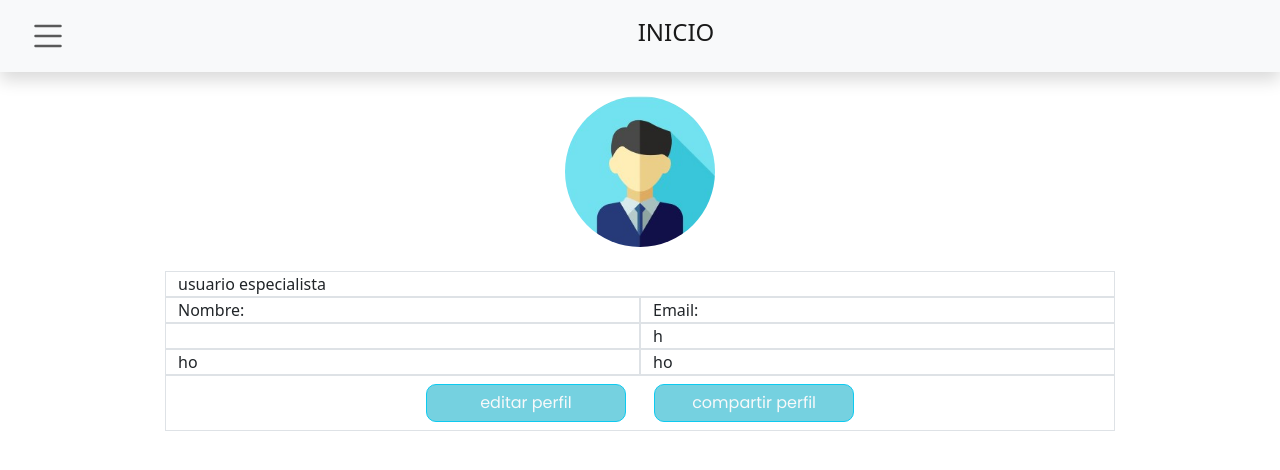
After one commit to dvBelenMG/SystemAt, a PHP site: page /perfil2.php in a window 1280 px wide. The commit adds this page. Shown: the top 470 px of the page. Run offline with PHP 8.4, Linux system fonts and the light colour scheme.

Commit message:
actualizaciones

```diff
--- a/dashboardP.php
+++ b/dashboardP.php
@@ -6,6 +6,7 @@
     <meta name="viewport" content="width=device-width, initial-scale=1.0">
     <link rel="stylesheet" href="css/bootstrap.min.css">
     <link rel="stylesheet" href="css/dash1.css">
+    <link rel="stylesheet" href="../css/main.css">
     <title>Document</title>
 </head>
 
--- /dev/null
+++ b/perfil2.php
@@ -0,0 +1,91 @@
+<!DOCTYPE html>
+<html lang="en">
+<head>
+    <meta charset="UTF-8">
+    <meta name="viewport" content="width=device-width, initial-scale=1.0">
+    <link rel="stylesheet" href="css/bootstrap.min.css">
+    <title>Document</title>
+</head>
+<body>
+<?php include 'process\menu1.php';?>
+
+<style>
+    @import url('https://fonts.googleapis.com/css2?family=Poppins:ital,wght@0,100;0,200;0,300;0,400;0,500;0,600;0,700;0,800;0,900;1,100;1,200;1,300;1,400;1,500;1,600;1,700;1,800;1,900&display=swap');
+    .btn{
+
+        font-family: "Poppins", serif;
+        width: 200px;
+        margin: 12px;
+        background-color:#75D1E0;
+        border-radius: 10px;
+
+    }
+
+
+</style>
+
+<!--navar-->
+<nav class="navbar navbar-light bg-light shadow">
+    <div class="container-fluid">
+        <a class="icon nav-link active" data-bs-toggle="offcanvas" href="#offcanvasMenu" role="button">
+            <img src="img/list.svg" width="40px" alt="">
+        </a>
+        <a class="navbar-brand mx-auto" href="#">
+            <h4>INICIO</h4>
+        </a>
+    </div>
+</nav>
+
+<!--inicio del contenido-->
+<div class="col-md-12 col-lg-12 col-sm-12 justify-content-center">
+
+<div class="row mt-4 justify-content-center align-items-center text-center">
+    <div class="col-sm12 col-lg-12 col-md-12">
+        <img src="img/especialist.jpg" width="150px" alt="" srcset="" class="rounded-circle">
+    </div>
+</div>
+
+<!--caja contenedora de datos-->
+    <div class="container mt-4">
+    <div class="row justify-content-center">
+            <div class="col-sm-10 col-md-10 col-lg-10 bg-ligth border border-1">
+                usuario especialista
+            </div>
+        </div>
+        <div class="row justify-content-center">
+            <div class="col-sm-5 col-md-5 col-lg-5 bg-ligth border border-1">
+                Nombre:
+            </div>
+            <div class="col-sm-5 col-md-5 col-lg-5 bg-ligth border border-1">
+                Email:
+            </div>
+        </div>
+        <div class="row justify-content-center">
+            <div class="col-sm-5 col-md-5 col-lg-5 bg-ligth border border-1">
+
+            </div>
+            <div class="col-sm-5 col-md-5 col-lg-5 bg-ligth border border-1">
+                h
+            </div>
+        </div>
+        <div class="row justify-content-center">
+            <div class="col-sm-5 col-md-5 col-lg-5 bg-ligth border border-1">
+                ho
+            </div>
+            <div class="col-sm-5 col-md-5 col-lg-5 bg-ligth border border-1">
+                ho
+            </div>
+        </div>
+        <div class="row justify-content-center">
+            <div class="col-sm-10 col-md-10 col-lg-10 align-items-center justify-content-center text-center bg-ligth border border-1">
+                <button class="btn btn-info mb-2 mt-2 text-light">editar perfil</button>
+               <button class="btn btn-info mb-2 mt-2 text-light">compartir perfil</button>
+            </div>
+        </div>
+    </div>
+    <!--fin de la caja contenedora-->
+</div>
+<script src="js\bootstrap.bundle.min.js"></script>
+
+</body>
+</html>
--- a/process/menu1.php
+++ b/process/menu1.php
@@ -1,3 +1,6 @@
+<style>
+@import url('https://fonts.googleapis.com/css2?family=Nanum+Myeongjo:wght@400;700;800&family=Poppins:ital,wght@0,100;0,200;0,300;0,400;0,500;0,600;0,700;0,800;0,900;1,100;1,200;1,300;1,400;1,500;1,600;1,700;1,800;1,900&display=swap');
+</style>
 <div class="offcanvas offcanvas-start" tabindex="-1" id="offcanvasMenu" aria-labelledby="offcanvasMenuLabel">
   <div class="offcanvas-header">
     <h5 class="offcanvas-title" id="offcanvasMenuLabel">Abilitytalk</h5>
@@ -5,16 +8,16 @@
   </div>
   <div class="offcanvas-body">
     <div class="row mt-2">
-        <p><img src="img/home.svg" alt="" srcset="">inicio</p>
+        <p style="font-family: poppins, erif;"><img src="img/home.svg" alt="" srcset="">  inicio</p>
     </div>
     <div class="row mt-2">
-        <p><img src="img/settings-sharp.svg" alt="" srcset="">ajustes</p>
+        <p style="font-family: poppins, erif;" ><img src="img/settings-sharp.svg" alt="" srcset="">   ajustes</p>
     </div>
     <div class="row mt-2">
-        <p><img src="img/comment.svg" alt="" srcset="">mensajes</p>
+        <p style="font-family: poppins, erif;"><img src="img/comment.svg" alt="" srcset="">   mensajes</p>
     </div>
     <div class="row mt-2">
-        <p><img src="img/user-avatar-filled.svg" alt="" srcset="">perfil</p>
+        <p style="font-family: poppins, erif;"><img src="img/user-avatar-filled.svg" alt="" srcset="">   perfil</p>
     </div>
   </div>
 </div>
```
Also changed, not shown: css/main.css (+7 -13 lines), perfil.php (+84 -1 lines), img/especialist.jpg (added), img/pencil.svg (added), img/share.svg (added).
